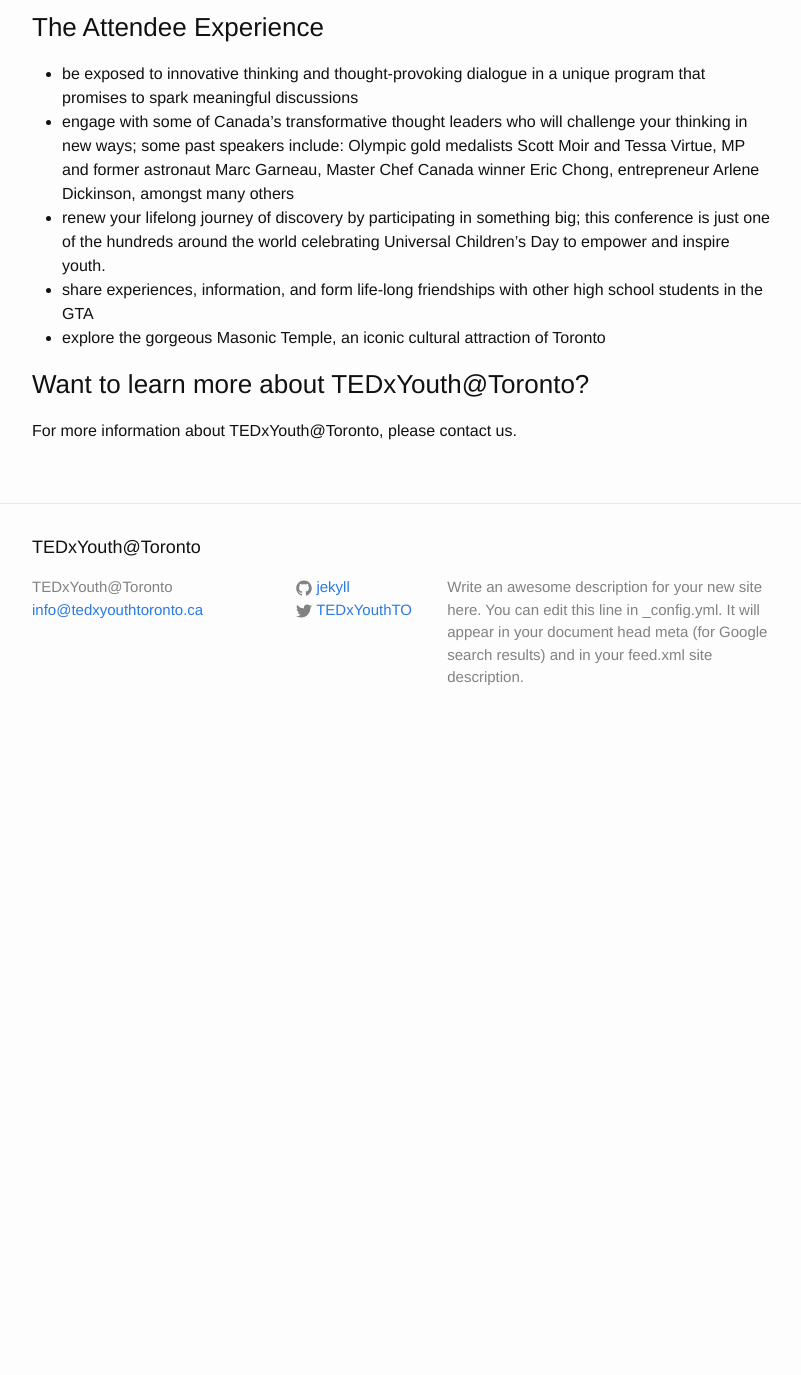
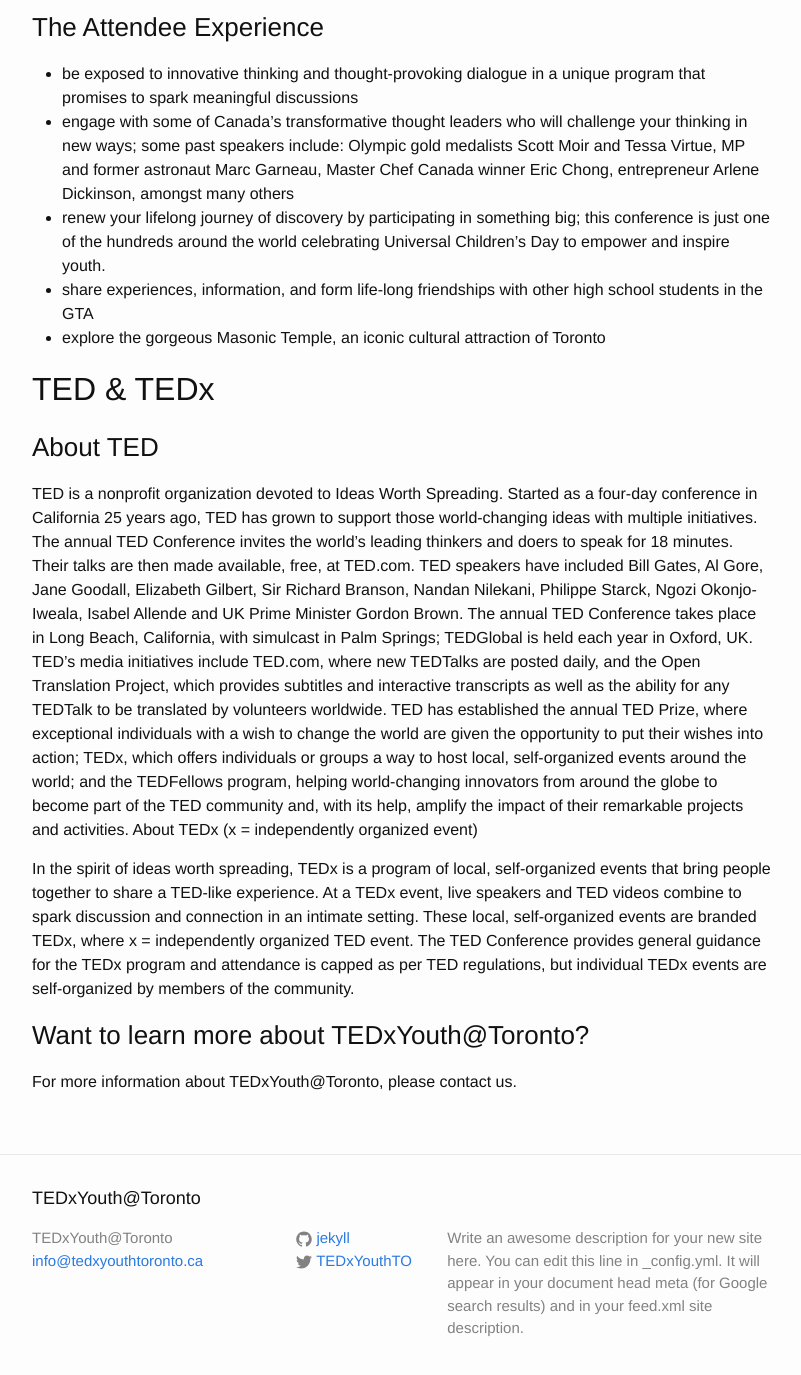
Before and after one commit to migueog/TedXYouth, a Jekyll site: the page built from about.md, in a window 1280 px wide and 1400 px high, scrolled down 582 px. Shown: the top 1375 px of the window, without its empty margins (238-1039 px from the left). Built offline with Jekyll 4.4.1, drawn with Linux system fonts in a browser that asks for light colours; before the commit the page ends 1331 px from its top, so only the background shows below that.

Commit message:
Add TedX about section

```diff
--- a/about.md
+++ b/about.md
@@ -23,6 +23,15 @@
 * share experiences, information, and form life-long friendships with other high school students in the GTA
 * explore the gorgeous Masonic Temple, an iconic cultural attraction of Toronto
 
+
+## TED & TEDx
+### About TED
+
+TED is a nonprofit organization devoted to Ideas Worth Spreading. Started as a four-day conference in California 25 years ago, TED has grown to support those world-changing ideas with multiple initiatives. The annual TED Conference invites the world’s leading thinkers and doers to speak for 18 minutes. Their talks are then made available, free, at TED.com. TED speakers have included Bill Gates, Al Gore, Jane Goodall, Elizabeth Gilbert, Sir Richard Branson, Nandan Nilekani, Philippe Starck, Ngozi Okonjo-Iweala, Isabel Allende and UK Prime Minister Gordon Brown. The annual TED Conference takes place in Long Beach, California, with simulcast in Palm Springs; TEDGlobal is held each year in Oxford, UK. TED’s media initiatives include TED.com, where new TEDTalks are posted daily, and the Open Translation Project, which provides subtitles and interactive transcripts as well as the ability for any TEDTalk to be translated by volunteers worldwide. TED has established the annual TED Prize, where exceptional individuals with a wish to change the world are given the opportunity to put their wishes into action; TEDx, which offers individuals or groups a way to host local, self-organized events around the world; and the TEDFellows program, helping world-changing innovators from around the globe to become part of the TED community and, with its help, amplify the impact of their remarkable projects and activities.
+About TEDx (x = independently organized event)
+
+In the spirit of ideas worth spreading, TEDx is a program of local, self-organized events that bring people together to share a TED-like experience. At a TEDx event, live speakers and TED videos combine to spark discussion and connection in an intimate setting. These local, self-organized events are branded TEDx, where x = independently organized TED event. The TED Conference provides general guidance for the TEDx program and attendance is capped as per TED regulations, but individual TEDx events are self-organized by members of the community.
+
 ### Want to learn more about TEDxYouth@Toronto?
 
 For more information about TEDxYouth@Toronto, please contact us.
```
